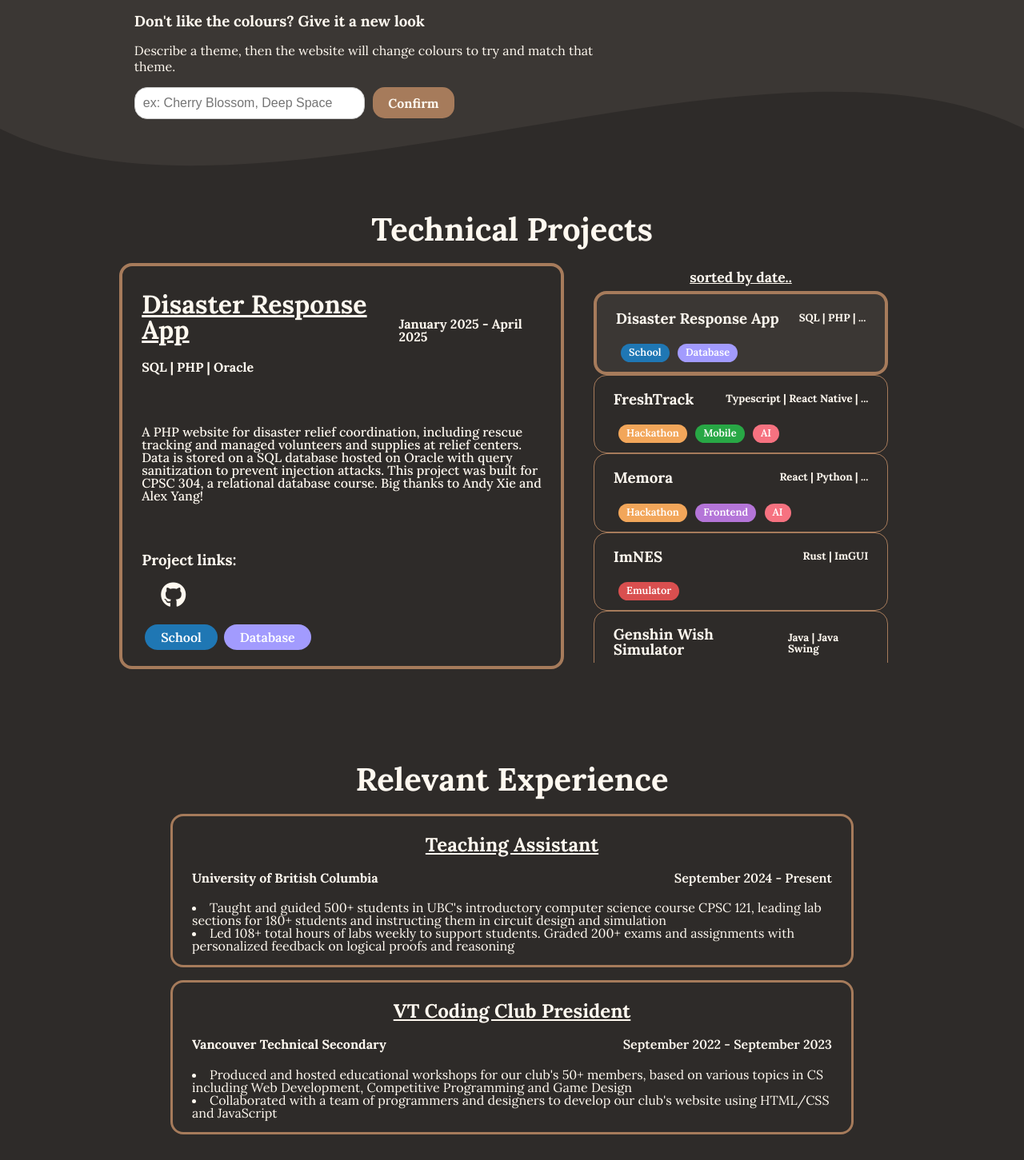
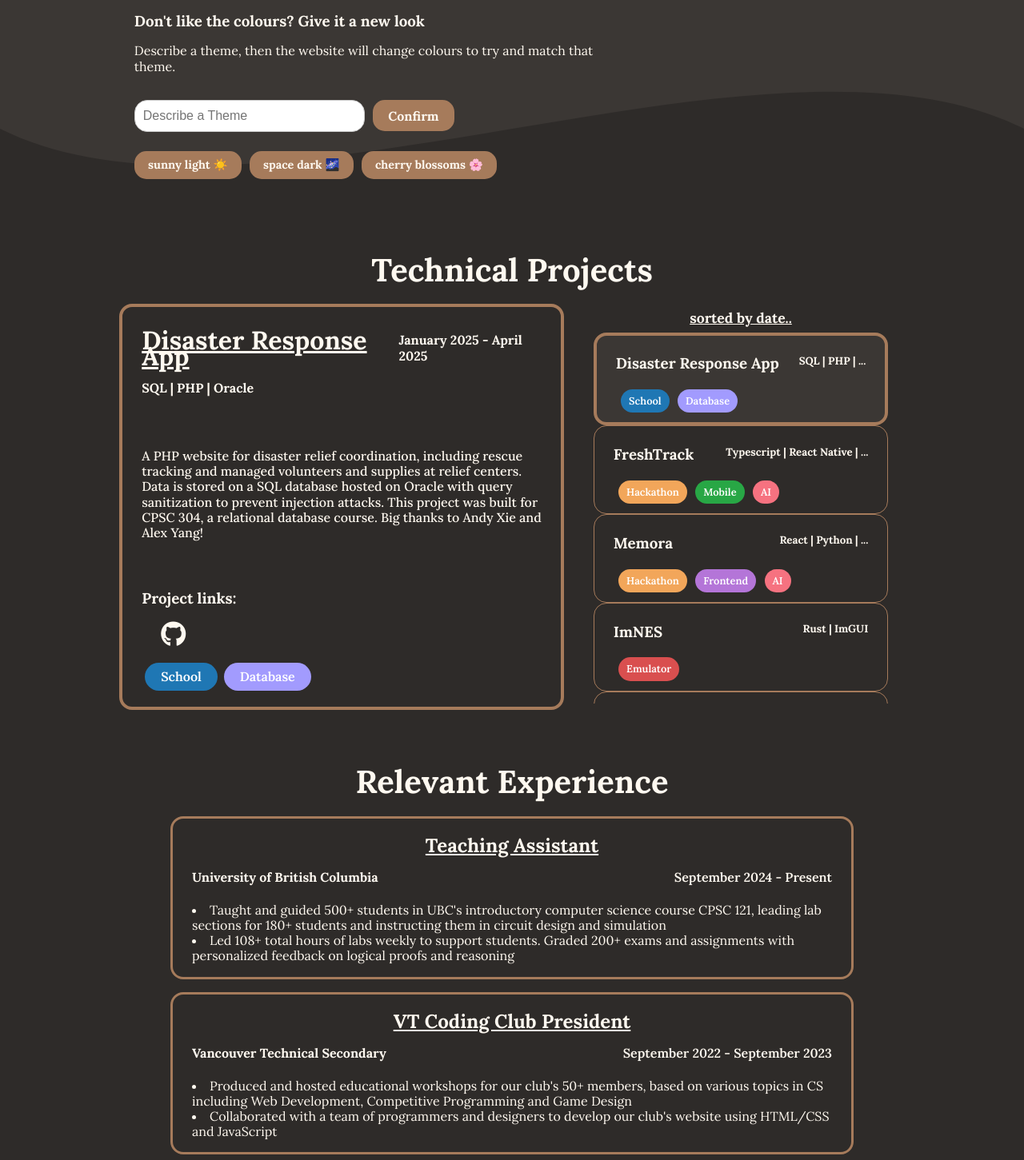
Before and after one commit to gordnzhou/gordnzhou.github.io, a React (Vite) app in the folder frontend/: page / in a window 1280 px wide. Shown: the part 459-1910 px from the top of the page at 80% size. Built offline with nearby package versions, Linux system fonts and the light colour scheme; no server answers.

Commit message:
add theme suggestions

```diff
--- a/frontend/src/App.css
+++ b/frontend/src/App.css
@@ -40,14 +40,9 @@
   width: 100%;
 }
 
-#projects {
-  margin-top: 8rem;
+.header-main {
+  margin-bottom: 5rem;
 }
-
-#experience {
-  margin-top: 8rem;
-}
-
 
 #about {
   display: flex;
--- a/frontend/src/App.jsx
+++ b/frontend/src/App.jsx
@@ -15,7 +15,7 @@ const App = () => {
             </svg>
         </div>
 
-        <section id="about">
+        <section id="about" class="header-main">
             <div class="left-section">
                 <h1>Hello 👋 my name is Gordon</h1>
                 <p class="p-about">I am a third-year Math and Computer Science student at the University of British Columbia.
@@ -27,11 +27,11 @@ const App = () => {
                 <img src="assets/myphoto.png" alt="Gordon's Profile Photo"/>
             </div>
         </section>
-        <section id="projects">
+        <section id="projects" class="header-main">
             <h2>Technical Projects</h2>
             <ProjectGallery/>
         </section>
-        <section id="experience">
+        <section id="experience" class="header-main">
             <h2>Relevant Experience</h2>
             <div id="exp-list">
                 <ExperienceCard
@@ -54,7 +54,7 @@ const App = () => {
                 />
             </div>
         </section>
-        <section id="skills">
+        <section id="skills" class="header-main">
             <h2>Tech Stack</h2>
             <div class="skills-container">
                 <b>Languages:</b> C, C++, JavaScript, Rust, SQL, Python, Java, PHP, Typescript, R, HTML/CSS <br/>
@@ -62,7 +62,7 @@ const App = () => {
                 <b>Libraries: </b> React, Scikit-learn, Axios, ImGui, SDL2, OpenCV <br/>
             </div>
         </section>
-        <section id="contact">
+        <section id="contact" class="header-main">
             <h2>Feedback </h2>
             <EmailForm/>
             <p>Or shoot me an email at: gordonzhou223@gmail.com</p>
--- a/frontend/src/components/EmailForm.jsx
+++ b/frontend/src/components/EmailForm.jsx
@@ -64,8 +64,8 @@ const EmailForm = () => {
 
     return (
         <div class="email-form-container">
+            <p>Do you have any questions or comments, or just want to say hi? Feel free to use this form!</p>
             <form id="emailForm" onSubmit={handleSubmit}>
-                <p>Do you have any questions or comments, or just want to say hi? Feel free to use this form!</p>
                 <div class="contact-container">
                     <div class="contact-field">
                         <label for="email"><b>Email:</b></label>
--- a/frontend/src/components/ExperienceCard.css
+++ b/frontend/src/components/ExperienceCard.css
@@ -2,7 +2,6 @@
     border: solid var(--accent-color);
     border-radius: 1rem;
     max-width: 800px;
-    line-height: 1;
     width: 100%;
     padding-left: 1.5rem;
     padding-right: 1.5rem;
--- a/frontend/src/components/ProjectGallery.css
+++ b/frontend/src/components/ProjectGallery.css
@@ -32,7 +32,6 @@
     align-items: flex-start;
     border: solid 4px var(--accent-color);
     border-radius: 1rem;
-    line-height: 1;
     padding-left: 1.5rem;
     padding-right: 1.5rem;
     max-width: 500px;
@@ -108,7 +107,6 @@
     flex-direction: column;
     border: solid 1px var(--accent-color);
     border-radius: 1rem;
-    line-height: 1;
     padding-left: 1.5rem;
     padding-right: 1.5rem;
     padding-bottom: 0.5rem;
--- a/frontend/src/components/ThemeChanger.css
+++ b/frontend/src/components/ThemeChanger.css
@@ -1,5 +1,5 @@
 .input-container {
-    margin-top: 1rem;
+    margin-top: 2rem;
     display: flex;
     align-items: center;
     width: 400px;
@@ -18,6 +18,19 @@
     border-color: s;
 }
 
+.suggestions-container {
+    padding: 1.5em;
+    padding-left: 0;
+    display: flex;
+    align-items: flex-start;
+}
+
+.suggestions-container .button-main {
+    font-size: 90%;
+    margin-left: 0;
+    margin-right: 10px;
+}
+
 .spinner {
     display: inline-block;
     width: 16px;
--- a/frontend/src/components/ThemeChanger.jsx
+++ b/frontend/src/components/ThemeChanger.jsx
@@ -19,16 +19,21 @@ const ThemeChanger = () => {
 
     const handleSubmit = async (e) => {
         if (!textInput) {
-            setErrorMsg("Please enter a prompt.");
+            setErrorMsg("Prompt cannot be empty.");
             setLoading(false);
             return;
         }
 
-        let data = cache[textInput.toLowerCase()];
+        changeTheme(textInput);
+    };
+
+    const changeTheme = async (prompt) => {
+        let data = cache[prompt.toLowerCase()];
+
         if (!data) {
             try {
                 setLoading(true);
-                const params = new URLSearchParams({ prompt: textInput });
+                const params = new URLSearchParams({ prompt });
                 const response = await fetch(`${BACKEND_URL}/theme-gen?${params.toString()}`);
 
                 if (!response || !response.ok) {
@@ -38,7 +43,7 @@ const ThemeChanger = () => {
                 data = await response.json();
 
                 setLoading(false);
-                cache[textInput.toLowerCase()] = data;
+                cache[prompt.toLowerCase()] = data;
                 console.log(data);
             } catch (e) {
                 setErrorMsg("Unable to find a theme :(")
@@ -52,8 +57,8 @@ const ThemeChanger = () => {
         document.documentElement.style.setProperty('--secondary-bg', data["secondary-bg"]);
         document.documentElement.style.setProperty('--accent-color', data["accent-color"]);
         document.documentElement.style.setProperty('--text-color', data["text-color"]);
-        setThemePrompt(`${textInput} ${data["emoji"] || ""}`);
-    };
+        setThemePrompt(`${prompt} ${data["emoji"] || ""}`);
+    }
 
     return (
         <>
@@ -66,9 +71,14 @@ const ThemeChanger = () => {
                 class="theme-prompt-input"
                 type="text"
                 onChange={handleInputChange}
-                placeholder="ex: Cherry Blossom, Deep Space"
+                placeholder="Describe a Theme"
             />
             <button class="button-main" onClick={handleSubmit}>Confirm {loading && <span className="spinner" aria-label="Loading..."></span>} </button>
+        </div>
+        <div class="suggestions-container">
+            <button class="button-main" onClick={() => changeTheme("sunny light")}>sunny light ☀️</button>
+            <button class="button-main" onClick={() => changeTheme("space dark")}>space dark 🌌</button>
+            <button class="button-main" onClick={() => changeTheme("cherry blossoms")}>cherry blossoms 🌸</button>
         </div>
         { errorMsg && <p class="error-message">Error: {errorMsg}</p>}
         </>
--- a/frontend/src/index.css
+++ b/frontend/src/index.css
@@ -1,6 +1,5 @@
 :root {
   font-family: "Lora", system-ui, Helvetica, Arial, sans-serif;
-  line-height: 1;
   font-weight: 400;
   line-height: 1.2em;
 
```
